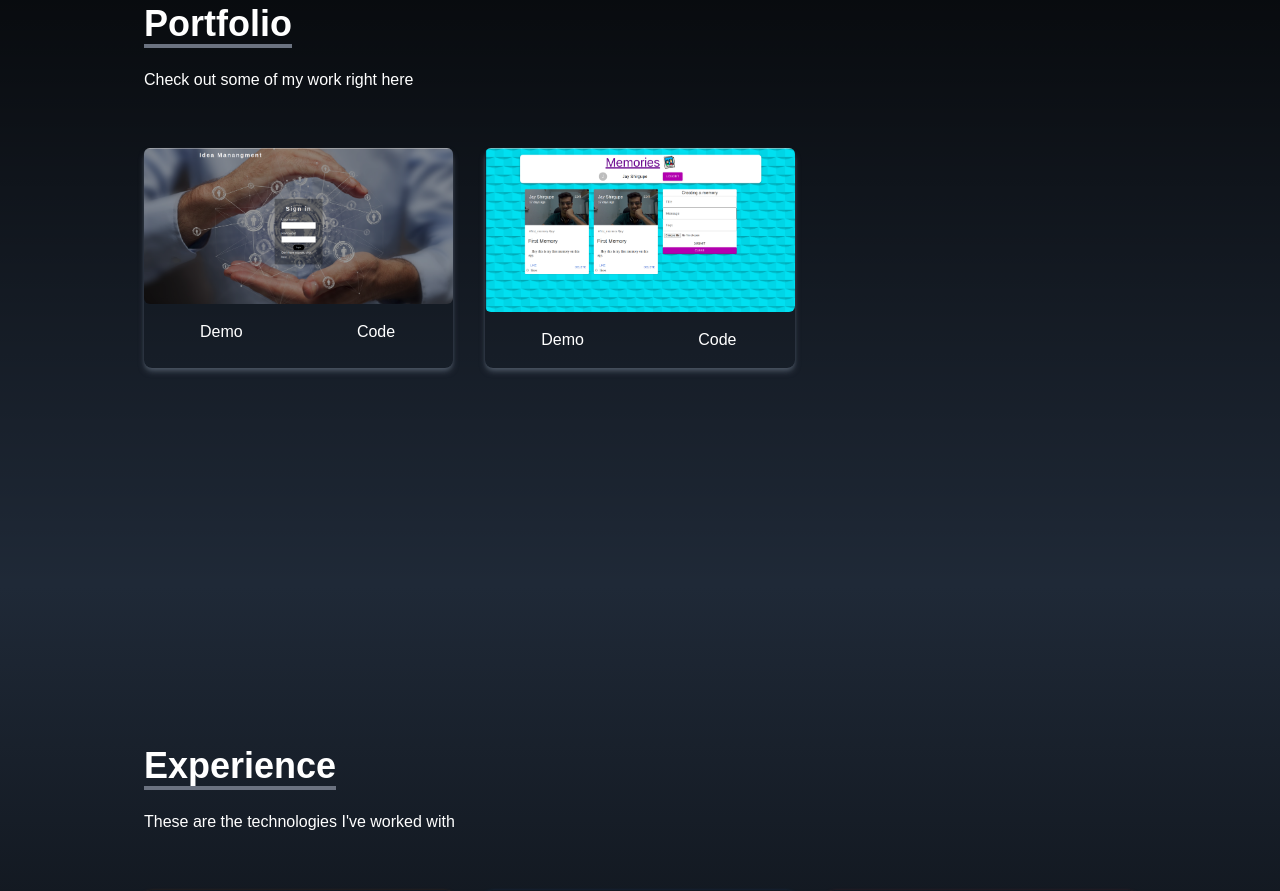
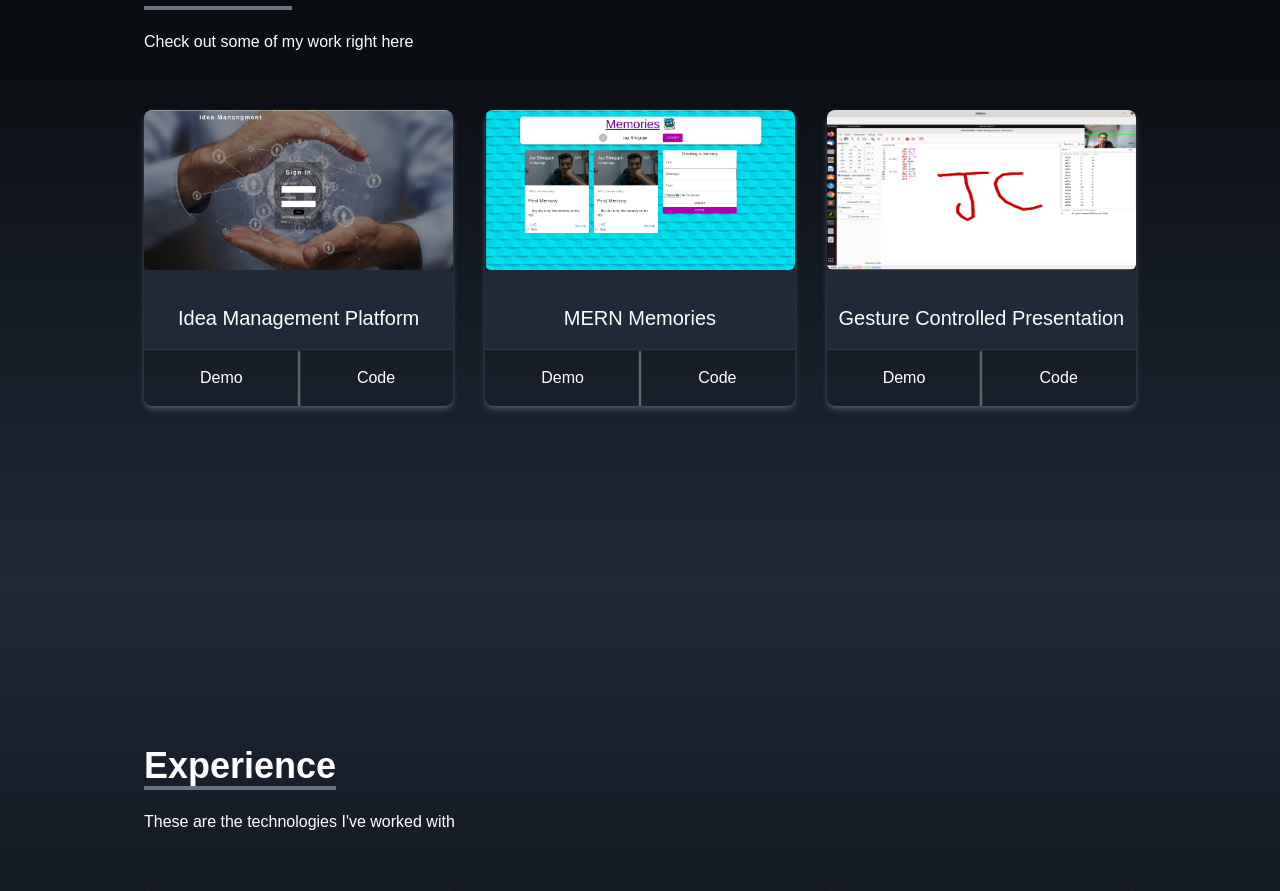
Before and after one commit to Jay7221/react-portfolio-website, a React (Create React App) app: page / in a window 1280 px wide. Shown: the part 1814-2705 px from the top of the page. Built offline with nearby package versions, Linux system fonts and the light colour scheme.

Commit message:
Added a new project and changed styling

```diff
--- a/src/components/Portfolio.jsx
+++ b/src/components/Portfolio.jsx
@@ -1,6 +1,7 @@
 import React from 'react'
 import ideaManagement from '../assets/portfolio/ideaManagementPlatform.png';
 import mernMemories from '../assets/portfolio/mernMemories.png';
+import gesturePresentation from '../assets/portfolio/gesturePresentation.png';
 
 const Portfolio = () => {
     const portfolios = [
@@ -9,12 +10,21 @@ const Portfolio = () => {
             src: ideaManagement,
             demo: 'https://idea-management-platform-main.onrender.com/',
             code: 'https://github.com/KattaGang/BridgeStoneProjectHostRepo',
+            title: 'Idea Management Platform',
         },
         {
             id: 2,
             src: mernMemories,
             demo: 'https://mern-memories-one.vercel.app/',
             code: 'https://github.com/Jay7221/mern-memories',
+            title: 'MERN Memories',
+        },
+        {
+            id: 3,
+            src: gesturePresentation,
+            demo: 'https://mern-memories-one.vercel.app/',
+            code: 'https://github.com/Jay7221/mern-memories',
+            title: 'Gesture Controlled Presentation',
         },
     ];
     return (
@@ -30,14 +40,26 @@ const Portfolio = () => {
 
                 <div className='grid sm:grid-cols-2 md:grid-cols-3 gap-8 px-12 sm:px-0'>
                     {
-                        portfolios.map(({ id, src, demo, code }) => (
-                            <div key={id} className='shadow-md shadow-gray-600 rounded-lg'>
-                                <img src={src} alt="" className='rounded-md duration-200 hover:scale-105' />
+                        portfolios.map(({ id, src, demo, code, title }) => (
+                            <div key={id} className='shadow-md shadow-gray-600 rounded-lg overflow-hidden'>
+                                <img src={src} alt="" className='rounded-md duration-200 hover:scale-105 h-40 w-80' />
+                                <div className='flex justify-center items-center h-20
+                                bg-gradient-to-br
+                                from-gray-800
+                                to-gray-800
+                                '>
+                                    <p className='text-xl mt-4 text-center'>{title}</p>
+                                </div>
                                 <div className='flex justify-between items-center'>
-                                    <button className='w-1/2 px-6 m-4 duration-200 hover:scale-110'>
+                                    <button className='w-1/2 px-10 p-4 duration-200 hover:scale-110
+                                    hover:bg-gradient-to-r from-gray-800 to-blue-500
+                                    shadow-sm shadow-white'>
                                         <a href={demo} target='_blank'>Demo</a>
                                     </button>
-                                    <button className='w-1/2 px-6 m-4 duration-200 hover:scale-110'>
+
+                                    <button className='w-1/2 px-10 p-4 duration-200 hover:scale-110
+                                    hover:bg-gradient-to-r to-gray-800 from-red-500
+                                    shadow-sm shadow-white'>
                                         <a href={code} target='_blank'>Code</a>
                                     </button>
                                 </div>
```
Also changed, not shown: src/assets/portfolio/gesturePresentation.png (added).
